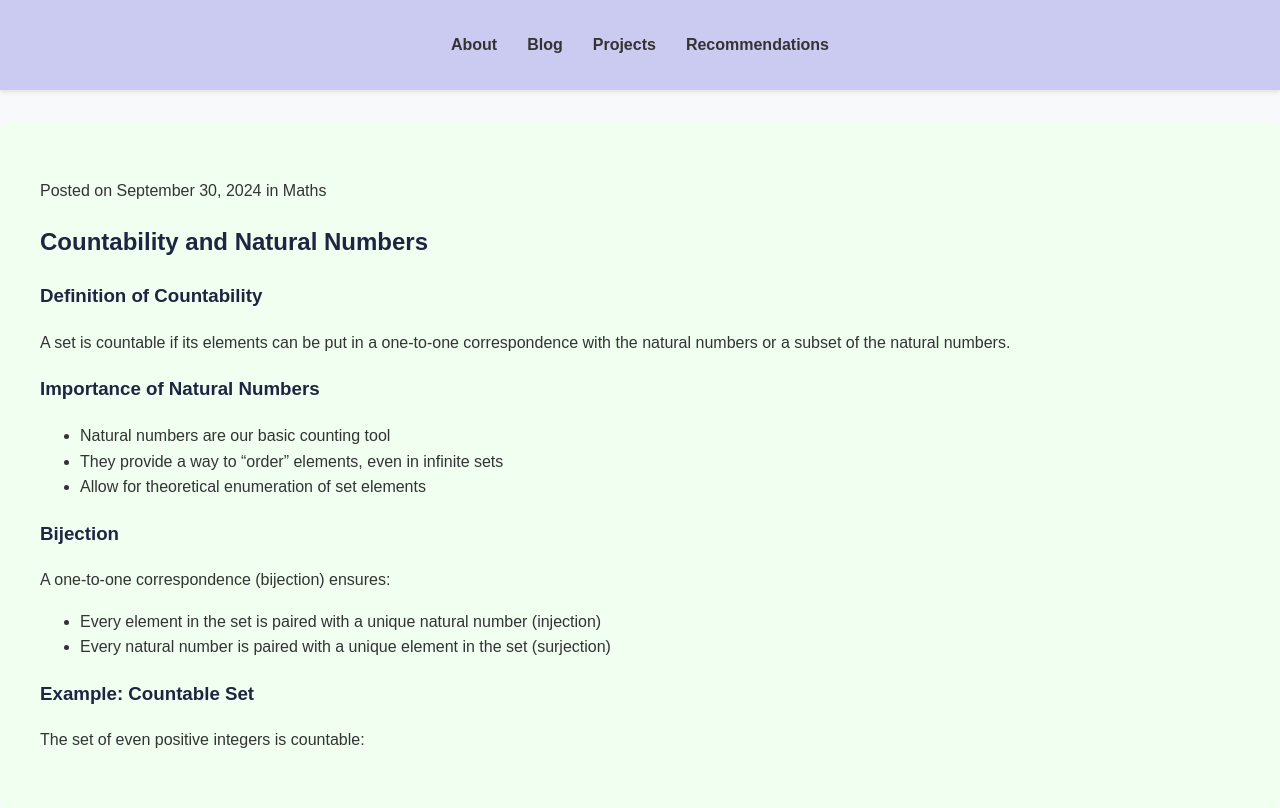
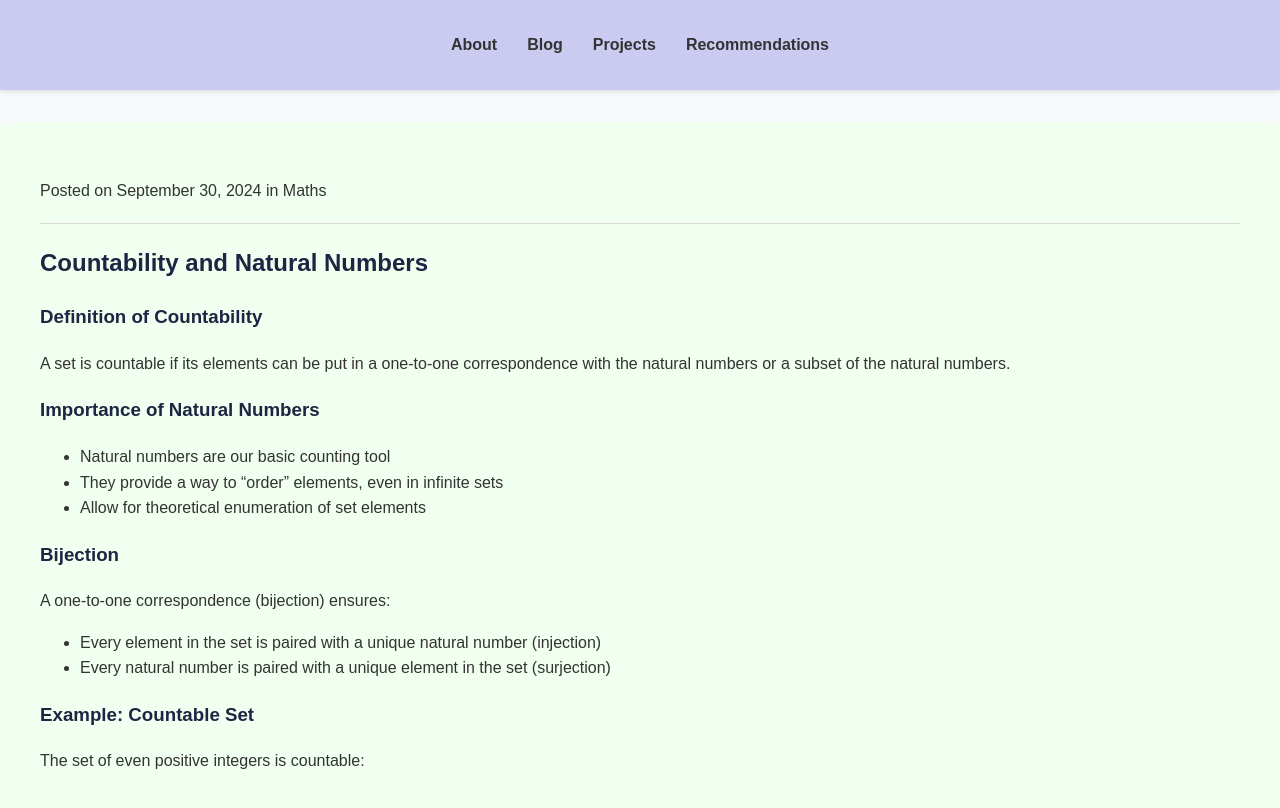
Before and after one commit to adhikarinarayan/adhikarinarayan.github.io, a Jekyll site: the page built from _posts/2024-09-30-my-first-blog-post.md, in a window 1280 px wide. Shown: the top 808 px of the page. Built offline with Jekyll 4.4.1, drawn with Linux system fonts in a browser that asks for light colours.

Commit message:
Update post.html

```diff
--- a/_layouts/post.html
+++ b/_layouts/post.html
@@ -4,5 +4,5 @@ layout: default
 
 <article class="blog-post">
   <p class="post-meta">Posted on {{ page.date | date: "%B %d, %Y" }} in {{ page.categories | join: ", " }}</p>
-  {{ content }}
+  <hr class="post-separator"> <div class="post-content">{{ content }} </div>
 </article>
```
